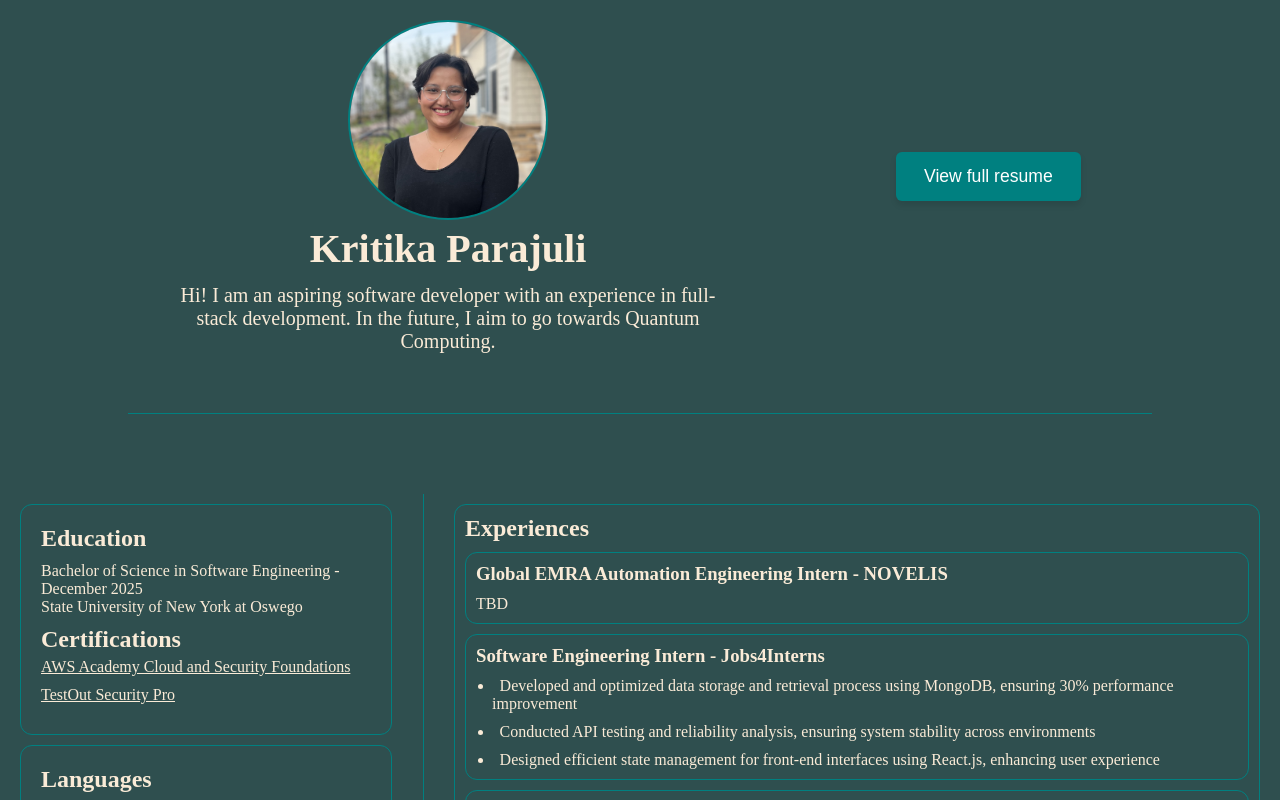
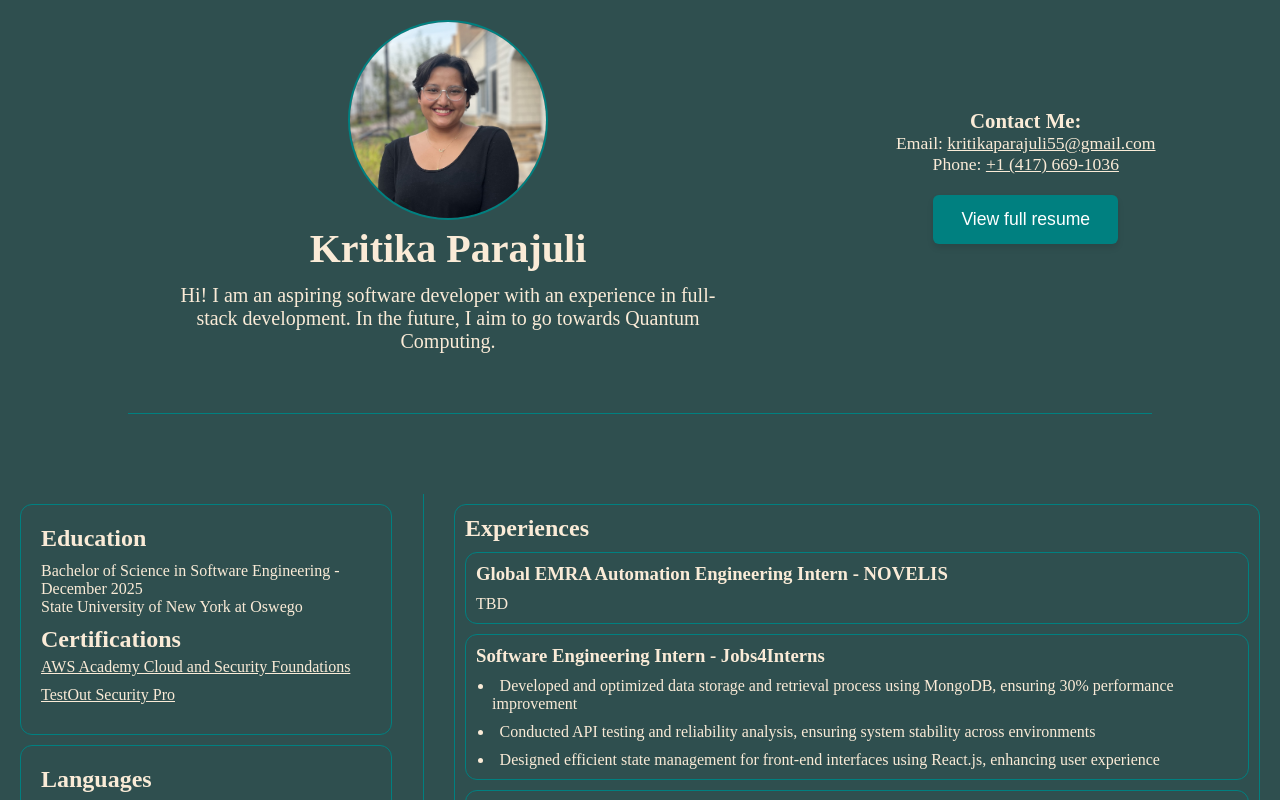
Before and after one commit to kparajul/Portfolio, a React (Create React App) app in the folder portfolio-site/: page / in a window 1280 px wide. Shown: the top 800 px of the page. Built offline with nearby package versions, Linux system fonts and the light colour scheme.

Commit message:
new updates

```diff
--- a/portfolio-site/src/App.js
+++ b/portfolio-site/src/App.js
@@ -12,7 +12,9 @@ function App() {
     <div className='App'>
       <div className='columns-container'>
         <div className='left-side'><Header/></div>
-        <div className='right-side'><Resume/></div>
+        <div className='right-side'>
+          <Resume/>
+        </div>
       </div>
       <div className='section-divider'></div>
       <div className='body-container'>
--- a/portfolio-site/src/components/Resume.css
+++ b/portfolio-site/src/components/Resume.css
@@ -21,3 +21,20 @@
   .resume-view:hover {
     background-color: #5a6268;
   }
+
+  .contact-info {
+    font-size: 1.1rem;
+    color: antiquewhite;
+    margin-bottom: 20px;
+  }
+
+  .contact-info h3 {
+    font-size: 1.3rem;
+    color: antiquewhite;
+  }
+
+  .contact-info a {
+    margin-top: 10px;
+    color: inherit;
+
+  }
--- a/portfolio-site/src/components/Resume.js
+++ b/portfolio-site/src/components/Resume.js
@@ -3,8 +3,15 @@ import './Resume.css';
 
 const Resume = () => (
   <div className="resume" id="resume">
+    <div className="contact-info">
+      <h3>Contact Me:</h3>
+      <p>Email: <a href="mailto:kritikaparajuli55@gmail.com">kritikaparajuli55@gmail.com</a>
+      </p>
+      <p>Phone: <a href="tel:+1 4176691036">+1 (417) 669-1036</a></p>
+    </div>
     <button className='resume-view' onClick={() => window.open(`${process.env.PUBLIC_URL}/Kritika-Resume.pdf`, '_blank')}>
         View full resume</button>
+
   </div>
 );
 
```
